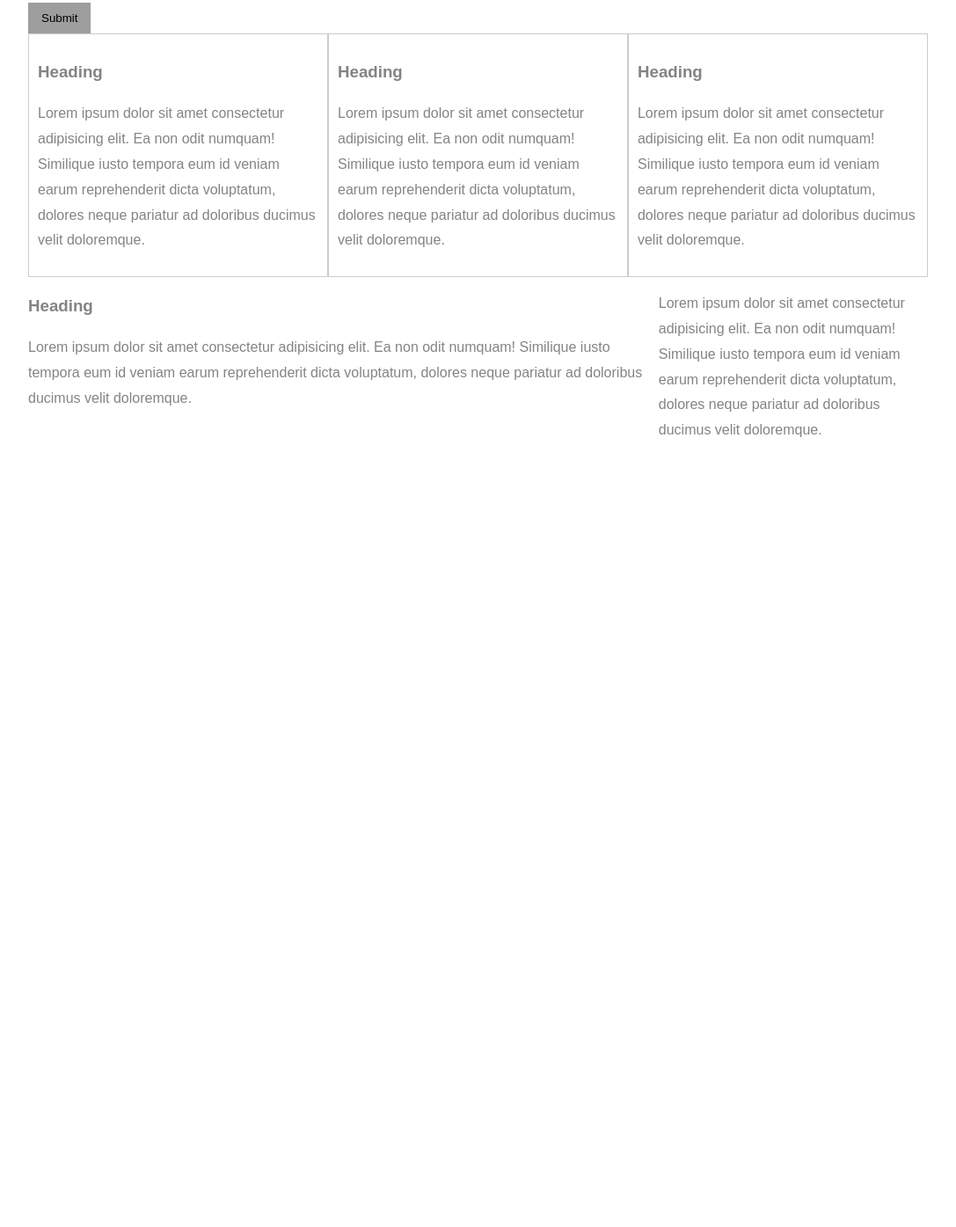
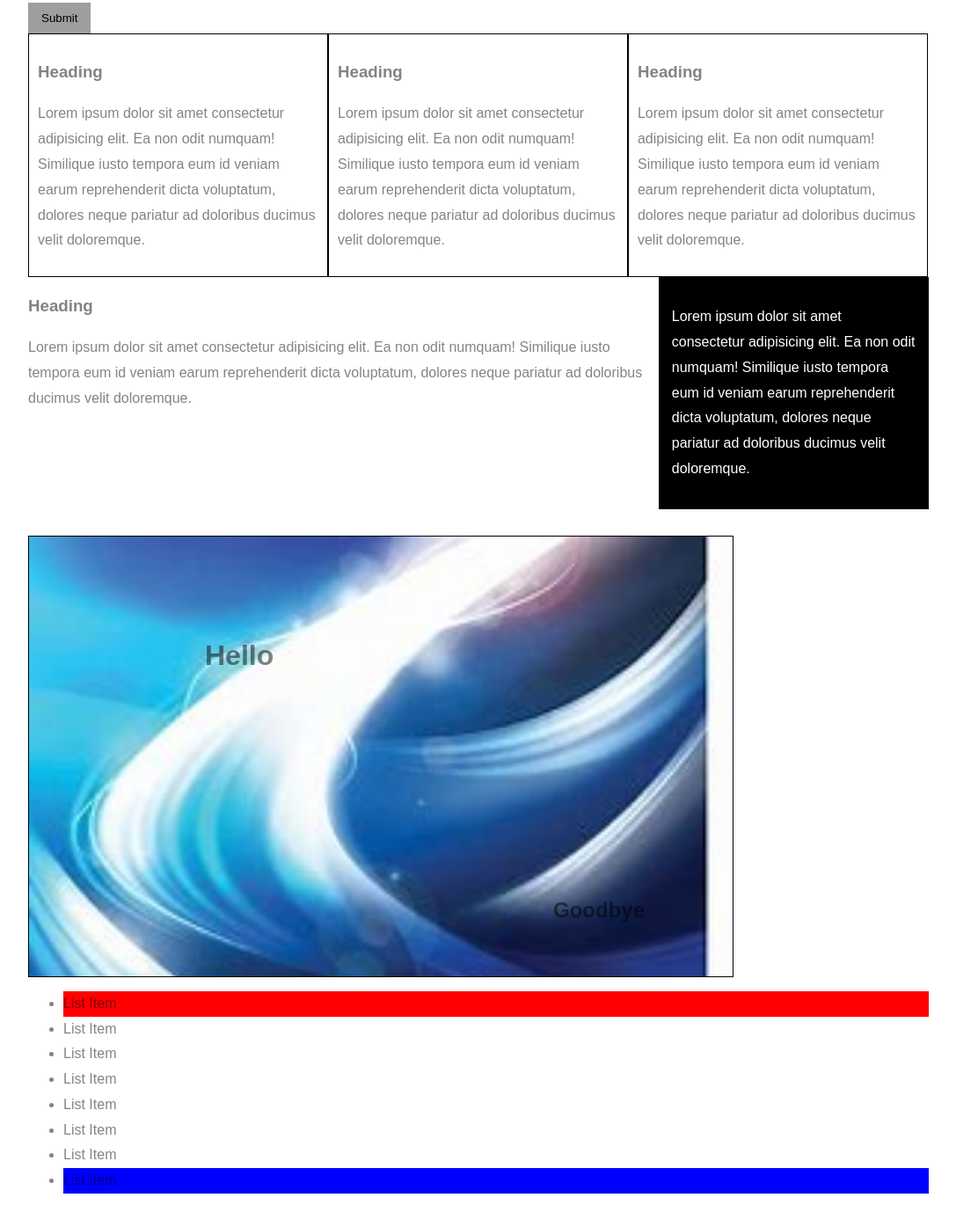
Before and after one commit to Alexg562/CSS-Crashcourse, a plain HTML site: page index.html in a window 1280 px wide. Shown: the part 1191-2586 px from the top of the page at 88% size, without its empty margins (96-1183 px from the left). Before the commit the page ends 2134 px from the top, so only its background shows below. Drawn offline with Linux system fonts and the light colour scheme.

Commit message:
Finishing up

```diff
--- a/CSS/style.css
+++ b/CSS/style.css
@@ -25,10 +25,10 @@
 }
 
 .button:hover {
-    background: red
+  background: red;
 }
 
-.clr{
+.clr {
   clear: both;
 }
 
@@ -62,7 +62,7 @@
 
 a {
   text-decoration: none;
-    color: #000000
+  color: #000000;
 }
 
 a:hover {
@@ -96,7 +96,7 @@
 .categories li {
   padding-bottom: 8px;
   border-bottom: dotted 1px orange;
-    list-style-image: url('../Images/check.png');
+  list-style-image: url("../Images/check.png");
 }
 
 .my-form {
@@ -119,20 +119,69 @@
 }
 
 .block {
-    float:left;
-    width:33.3%;
-    border:1px solid #ccc;
-    padding top: 20px;
-    padding:10px;
-    box-sizing:border-box;
+  float: left;
+  width: 33.3%;
+  border: 1px solid #000000;
+  padding: 10px;
+  box-sizing: border-box;
 }
 
-#main-block{
-    float:left;
+#main-block {
+  float: left;
   width: 70%;
 }
 
-#sidebar{
+#sidebar {
   float: right;
   width: 30%;
+  background-color: #000000;
+  color: #fff;
+  padding: 15px;
+  box-sizing: border-box;
 }
+
+.p-box {
+  width: 800px;
+  height: 500px;
+  border: 1px solid black;
+  margin-top: 30px;
+  position: relative;
+  background-image: url(../Images/light.jpg);
+  background-repeat: no-repeat;
+  background-position: 100px 200px;
+  background-position: center top;
+  background-size: 100%;
+}
+
+.p-box h1 {
+  position: absolute;
+  top: 100px;
+  left: 200px;
+}
+
+.p-box h2 {
+  position: absolute;
+  bottom: 40px;
+  right: 100px;
+}
+
+.fix-me {
+  position: fixed;
+  top: 400px;
+}
+
+.My-list li:first-child{
+    background: red;
+}
+
+.My-list li:last-child{
+    background: blue;
+}
+
+.my-list li:nth-child(3){
+    background:yellow
+}
+
+.my-list li:nth-child(2){
+    background:purple
+}
--- a/index.html
+++ b/index.html
@@ -78,8 +78,27 @@
     <div id="sidebar">
       <p>Lorem ipsum dolor sit amet consectetur adipisicing elit. Ea non odit numquam! Similique iusto tempora eum id veniam earum reprehenderit dicta voluptatum, dolores neque pariatur ad doloribus ducimus velit doloremque.</p>
     </div>
+
+    <div class="clr"></div>
+
+    <div class="p-box">
+      <h1>Hello</h1>
+      <h2>Goodbye</h2>
+    </div>
+
+    <ul class="My-list">
+      <li>List Item</li>
+      <li>List Item</li>
+      <li>List Item</li>
+      <li>List Item</li>
+      <li>List Item</li>
+      <li>List Item</li>
+      <li>List Item</li>
+      <li>List Item</li>
+    </ul>
   </div><!-- ./container-->
 
+  <a class="fix-me button" href="">Hello</a>
     <div style="margin-top: 500px;"></div>
   </body>
   </html>
```
Also changed, not shown: Images/light.jpg (added). Lines whose indentation alone changed are shown as unchanged.
